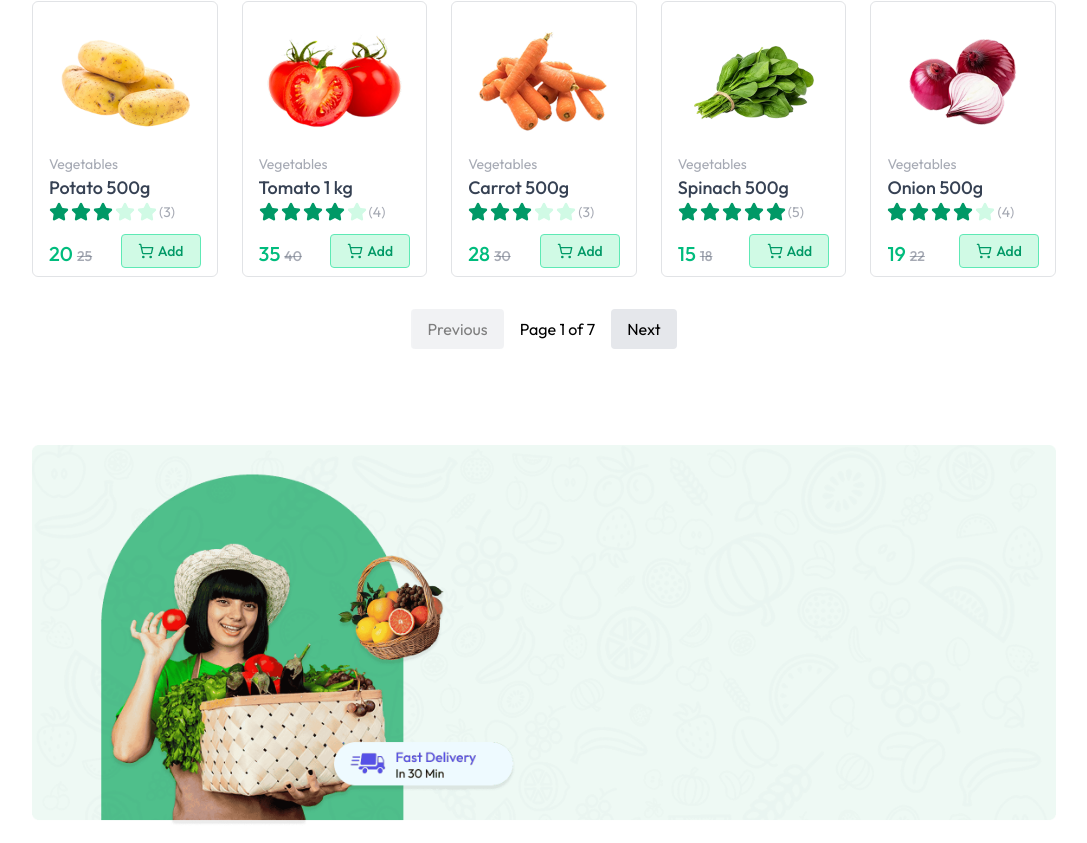
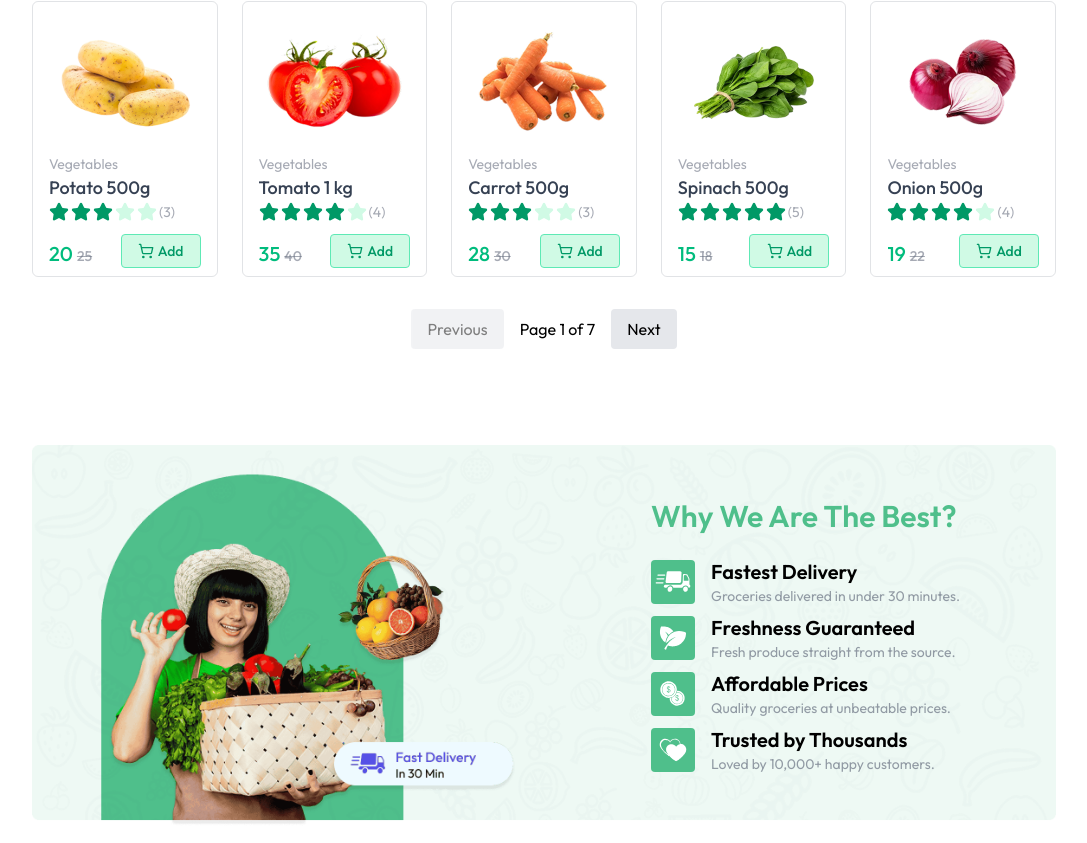
Before and after one commit to dangkhoado43/grocery-delivery-web, a React (Vite) app in the folder frontend/: page / in a window 1280 px wide. Shown: the part 939-1782 px from the top of the page, without its empty margins (96-1183 px from the left). Built offline with nearby package versions, Linux system fonts and the light colour scheme.

Commit message:
[GDW-08] [FE] Create Bottom Banner in Home Page

```diff
--- a/frontend/src/components/BottomBanner.jsx
+++ b/frontend/src/components/BottomBanner.jsx
@@ -1,5 +1,5 @@
 import React from "react";
-import { assets } from "../assets/images/assets";
+import { assets, features } from "../assets/images/assets";
 
 const BottomBanner = () => {
     return (
@@ -7,13 +7,41 @@ const BottomBanner = () => {
             <img
                 src={assets.bottom_banner_image}
                 alt="banner"
-                className="w-full hidden md:block"
+                className="w-full md:h-80 lg:h-auto hidden md:block"
             />
             <img
                 src={assets.bottom_banner_image_sm}
                 alt="banner"
                 className="w-full md:hidden"
             />
+
+            <div className="absolute inset-0 flex flex-col items-center md:items-end md:justify-center pt-16 md:pt-0 md:pr-8 lg:pr-24">
+                <div>
+                    <h1 className="text-2xl lg:text-3xl font-semibold text-primary mb-6">
+                        Why We Are The Best?
+                    </h1>
+                    {features.map((feature, index) => (
+                        <div
+                            key={index}
+                            className="flex items-center gap-4 mt-2"
+                        >
+                            <img
+                                src={feature.icon}
+                                alt={feature.title}
+                                className="w-9 lg:w-11"
+                            />
+                            <div>
+                                <h3 className="text-lg lg:text-xl font-semibold">
+                                    {feature.title}
+                                </h3>
+                                <p className="text-gray-500/70 text-xs lg:text-sm">
+                                    {feature.description}
+                                </p>
+                            </div>
+                        </div>
+                    ))}
+                </div>
+            </div>
         </div>
     );
 };
--- /dev/null
+++ b/frontend/src/components/NewsLetter.jsx
@@ -0,0 +1,9 @@
+import React from 'react'
+
+const NewsLetter = () => {
+  return (
+    <div>NewsLetter</div>
+  )
+}
+
+export default NewsLetter
```
